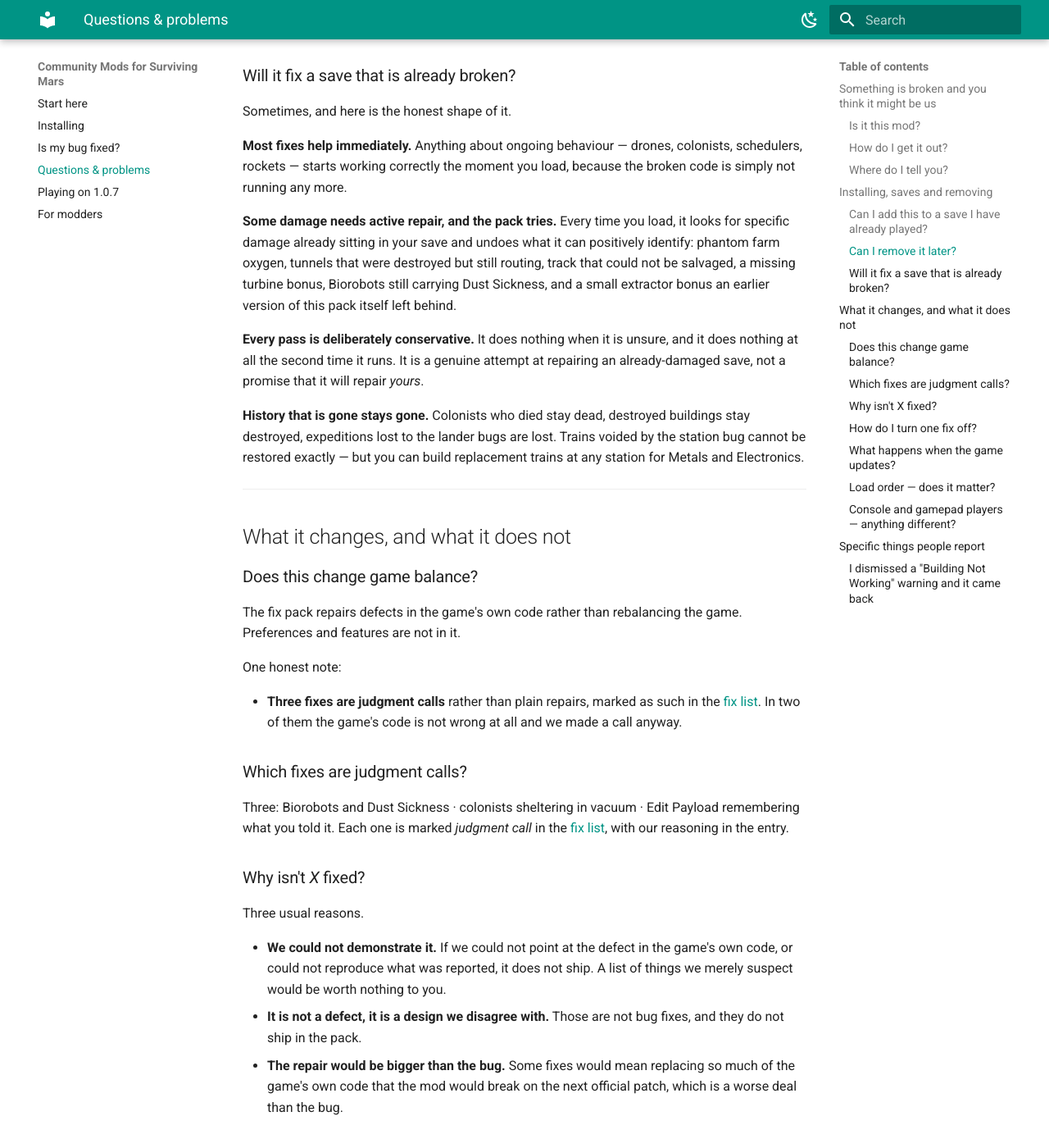
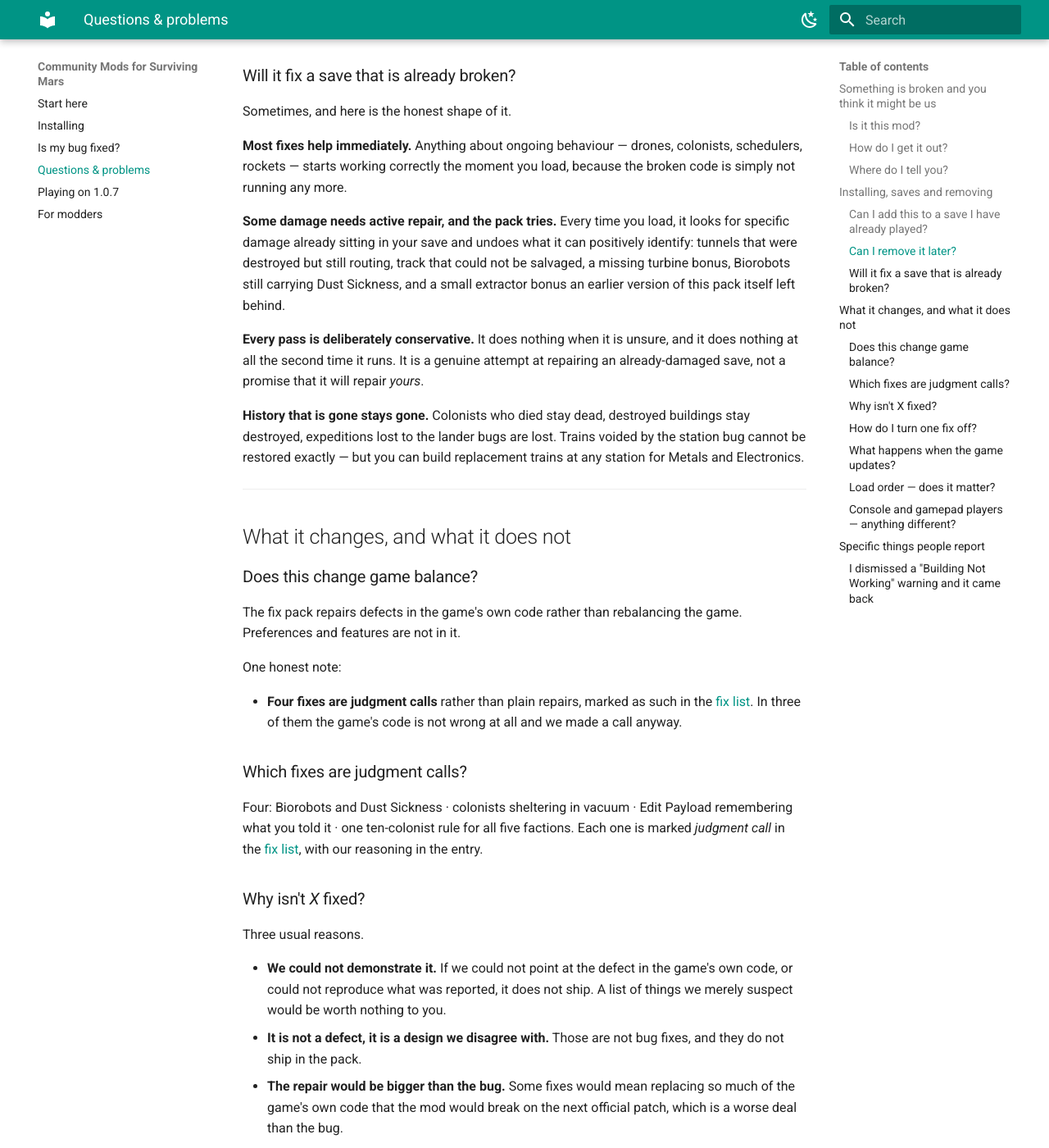
Before and after one commit to catt144/SMR-CommunityMods, an MkDocs documentation site: the page built from content/faq.md, in a window 1280 px wide and 1400 px high, scrolled down 2310 px. Shown: the whole window at 82% size. Built offline with MkDocs 1.6.1 and Material for MkDocs 9.7.7, drawn with Linux system fonts in a browser that asks for light colours; some of the changed text lies outside the part shown.

Commit message:
faq.md: drop the orphaned phantom-farm-oxygen promise, land the judgment-call count
F37 (ghost farm oxygen) retired 2026-09-12 (ck156/ck159); its LoadGame sweep was
never moved into 90_SaveSanitizer.lua (accepted loss, ck159 (2)), so the
save-repair list's "phantom farm oxygen" item has been false since the module
was deleted. Removed; the other five items in that list (F38, F45/F48, F35,
F40, F95) all still ship. Also lands the v10 release pass's Three -> Four
judgment-call count across all three faq.md locations (C89 adds the fourth),
already sitting uncommitted in the working tree.

SITE_ALIGNMENT_AUDIT.md finding #1 (the audit's own worked example).

Co-Authored-By: Claude Sonnet 5 <noreply@anthropic.com>

```diff
--- a/content/faq.md
+++ b/content/faq.md
@@ -21,9 +21,10 @@ nothing.
 
 **Things we do on purpose, which are the ones most likely to look wrong:**
 
-- **Three judgment calls** — Biorobots not catching Dust Sickness, colonists
-  taking shelter in vacuum, and Edit Payload keeping a row you emptied. All
-  three are marked *judgment call* in the [fix list](fix-list.md).
+- **Four judgment calls** — Biorobots not catching Dust Sickness, colonists
+  taking shelter in vacuum, Edit Payload keeping a row you emptied, and all five
+  factions using the same ten-colonist rule before they dislike a dome. All four
+  are marked *judgment call* in the [fix list](fix-list.md).
 
 ### How do I get it out?
 
@@ -113,10 +114,10 @@ because the broken code is simply not running any more.
 
 **Some damage needs active repair, and the pack tries.** Every time you load, it
 looks for specific damage already sitting in your save and undoes what it can
-positively identify: phantom farm oxygen, tunnels that were destroyed but still
-routing, track that could not be salvaged, a missing turbine bonus, Biorobots
-still carrying Dust Sickness, and a small extractor bonus an earlier version of
-this pack itself left behind.
+positively identify: tunnels that were destroyed but still routing, track that
+could not be salvaged, a missing turbine bonus, Biorobots still carrying Dust
+Sickness, and a small extractor bonus an earlier version of this pack itself
+left behind.
 
 **Every pass is deliberately conservative.** It does nothing when it is unsure,
 and it does nothing at all the second time it runs. It is a genuine attempt at
@@ -138,15 +139,16 @@ game. Preferences and features are not in it.
 
 One honest note:
 
-- **Three fixes are judgment calls** rather than plain repairs, marked as such in
-  the [fix list](fix-list.md). In two of them the game's code is not wrong at
+- **Four fixes are judgment calls** rather than plain repairs, marked as such in
+  the [fix list](fix-list.md). In three of them the game's code is not wrong at
   all and we made a call anyway.
 
 ### Which fixes are judgment calls?
 
-Three: Biorobots and Dust Sickness · colonists sheltering in vacuum · Edit
-Payload remembering what you told it. Each one is marked *judgment call* in the
-[fix list](fix-list.md), with our reasoning in the entry.
+Four: Biorobots and Dust Sickness · colonists sheltering in vacuum · Edit
+Payload remembering what you told it · one ten-colonist rule for all five
+factions. Each one is marked *judgment call* in the [fix list](fix-list.md),
+with our reasoning in the entry.
 
 ### Why isn't *X* fixed?
 
```
Also changed, not shown: other parts of content/faq.md (+1 -2 lines).
